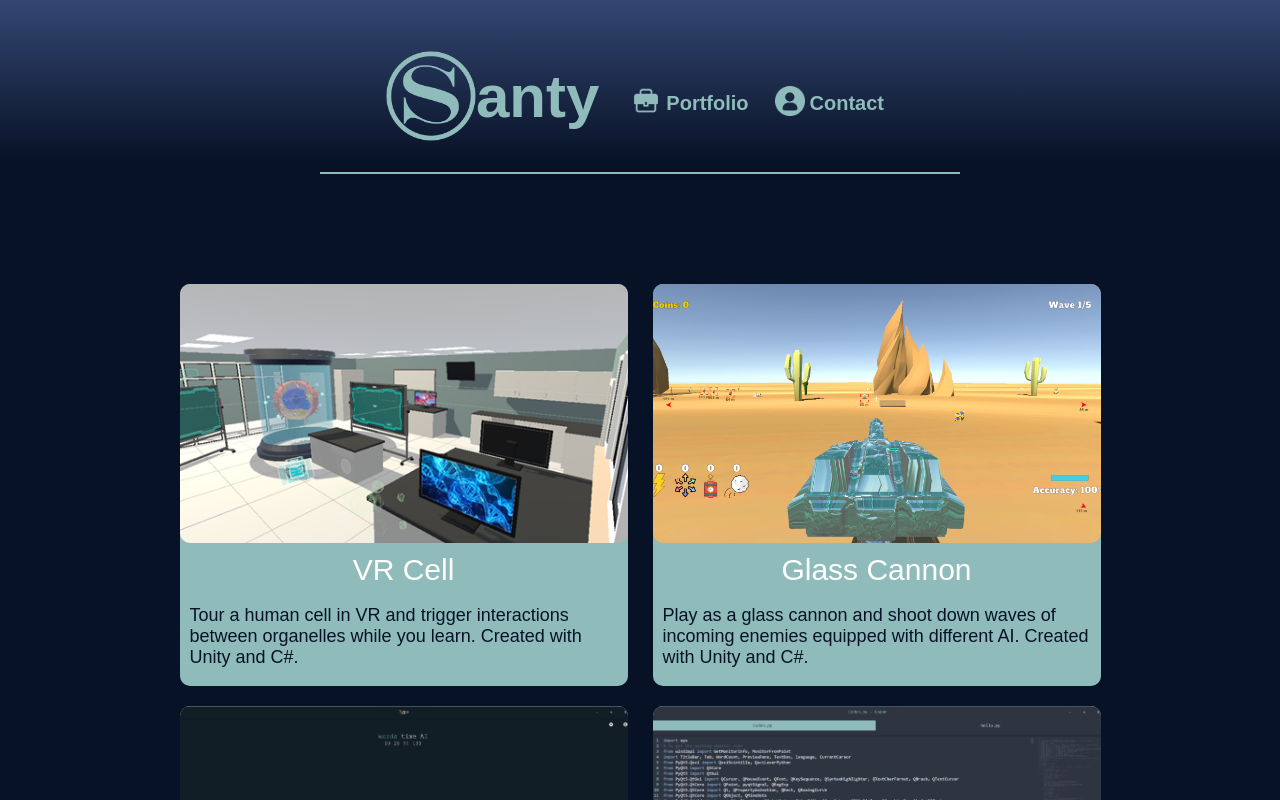
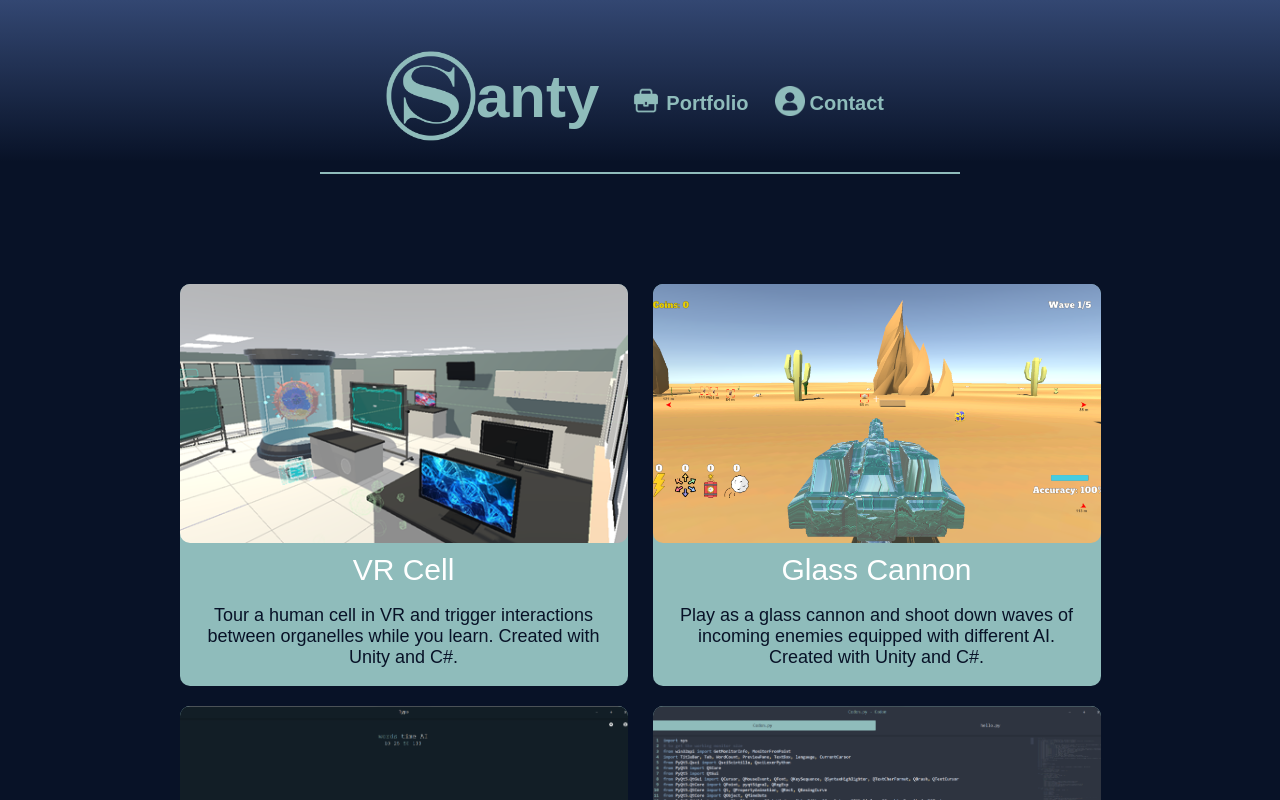
Before and after one commit to santy81855/Portfolio_Web, a React (Create React App) app: page / in a window 1280 px wide. Both pictures are taken after a click on the button "Portfolio". Shown: the top 800 px of the page. Built offline with nearby package versions, Linux system fonts and the light colour scheme.

Commit message:
minor fix

```diff
--- a/src/components/Projects.js
+++ b/src/components/Projects.js
@@ -114,7 +114,7 @@ export default function ProjectPage() {
 
     const itemWidth = {
         width: getItemWidth(responsive),
-        opacity: touchResponsive.hideOpacity ? 1 : 1,
+        opacity: touchResponsive.hideOpacity ? 1 : 0.8,
         backgroundColor: touchResponsive.hideOpacity
             ? Colors.menuText
             : "transparent",
@@ -171,7 +171,7 @@ export default function ProjectPage() {
         project.current.style.backgroundImage = "none";
         project.current.style.backgroundColor = "transparent";
         // put the opacity back to normal
-        project.current.style.opacity = "1";
+        project.current.style.opacity = "0.8";
         // put the title color back to normal
         title.current.style.color = Colors.text;
     }
--- a/src/styles/Projects.css
+++ b/src/styles/Projects.css
@@ -62,8 +62,9 @@
 .ProjectDescriptionDummy {
     font-size: 18px;
     color: transparent;
-    padding-left: 10px;
+    width: 90%;
     align-self: center;
+    text-align: center;
 }
 
 .ProjectImageContainer {
```
